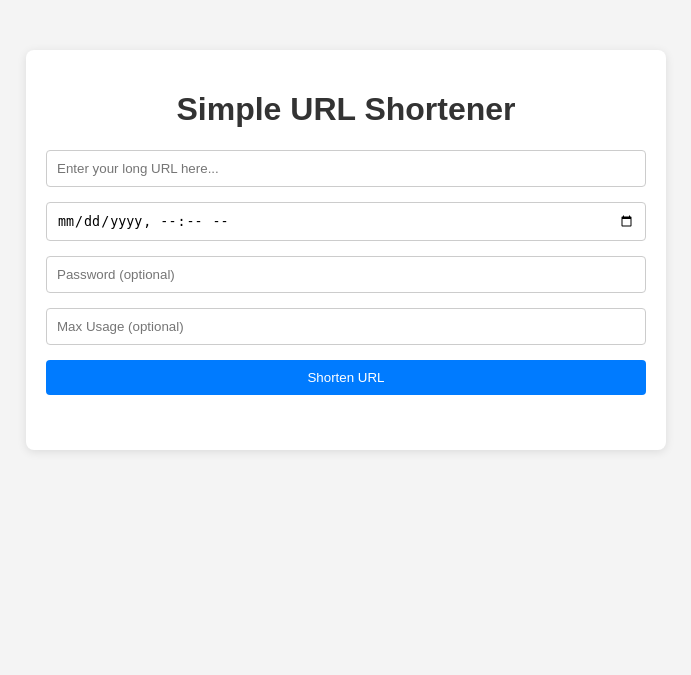
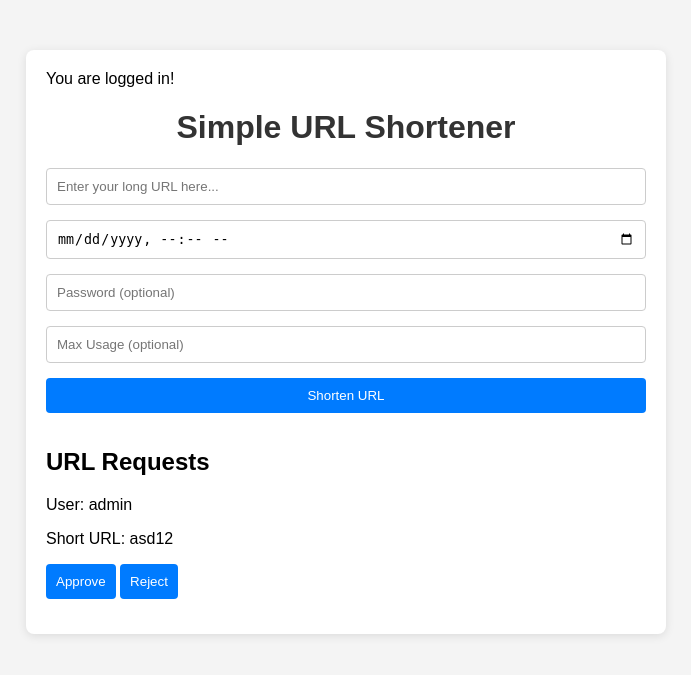
Before and after one commit to Nikolat27/UrlShortener_project, a Django app: page / in a window 1280 px wide. Shown: the top 675 px of the page, without its empty margins (294-985 px from the left). Run offline with Django 5.2, Linux system fonts and the light colour scheme; a user stored in the database is signed in; data comes from the database, SQL or seed files in the repository; both versions use the stored data as it was after the commit.

Commit message:
I added user approval and some other features almost 80% is finished

```diff
--- a/assets/js/script.js
+++ b/assets/js/script.js
@@ -1,4 +1,4 @@
-document.getElementById('url-form').addEventListener('submit', function(e) {
+document.getElementById('url-form').addEventListener('submit', function (e) {
     e.preventDefault();
 
     const longUrl = document.getElementById('long-url').value;
@@ -49,40 +49,67 @@ function createShortUrlDisplay(shortUrl, longUrl, expirationDate, password, maxU
     `;
 
     // Attach an event listener to the update button
-    urlDiv.querySelector('.update').addEventListener('click', function() {
-        openUpdateModal(longUrl, expirationDate, password, maxUsage);
+    urlDiv.querySelector('.update').addEventListener('click', function () {
+        openUpdateModal(shortUrl, longUrl, expirationDate, password, maxUsage);
     });
 
     shortenedUrlsDiv.appendChild(urlDiv);
 }
 
-function openUpdateModal(longUrl, expirationDate, password, maxUsage) {
-    // Set values in update form
-    document.getElementById('update-long-url').value = longUrl;
-    document.getElementById('update-expire-date').value = expirationDate;
-    document.getElementById('update-url-password').value = password;
-    document.getElementById('update-max-usage').value = maxUsage;
+function openUpdateModal(shortUrl, longUrl, expirationDate, password, maxUsage) {
+    // Fetch the updated data from the API (you might need to adjust the endpoint)
+    fetch(`/get_url_details/${shortUrl}/`) // Replace with your actual endpoint
+        .then(response => response.json())
+        .then(data => {
+            if (data.data) {
+                document.getElementById('shortUrl').value = data.data.shortened_url;
+                document.getElementById('update-long-url').value = data.data.long_url;
+                document.getElementById('update-expire-date').value = data.data.expiration_time; // Assuming your database stores expiration date as expiration_time
+                document.getElementById('update-url-password').value = data.data.password;
+                document.getElementById('update-max-usage').value = data.data.max_usage;
+                document.getElementById('update-modal').style.display = "block";
 
-    // Show modal
-    document.getElementById('update-modal').style.display = "block";
+                // Update UI after successful fetch
+                // Find the existing shortened URL element
+                const existingUrlDiv = document.querySelector('.shortened-url span:first-child b').textContent;
+                // Find the parent div
+                const parentDiv = existingUrlDiv.parentElement.parentElement;
+                // Delete the existing element
+                parentDiv.remove();
+                // Recreate the element with updated data
+                createShortUrlDisplay(
+                    data.data.shortened_url,
+                    data.data.long_url,
+                    data.data.expiration_time,
+                    data.data.password,
+                    data.data.max_usage
+                );
+            } else if (data.error) {
+                console.error('Error:', data.error);
+                // Display error message to the user
+            }
+        })
+        .catch(error => console.error('Error:', error));
 }
 
+
 // Close modal on clicking close button
-document.querySelector('.close').addEventListener('click', function() {
+document.querySelector('.close').addEventListener('click', function () {
     document.getElementById('update-modal').style.display = "none";
 });
 
 // Handle update form submission
-document.getElementById('update-form').addEventListener('submit', function(e) {
+document.getElementById('update-form').addEventListener('submit', function (e) {
     e.preventDefault();
 
+    const shortUrl = document.getElementById('shortUrl').value;
     const updatedLongUrl = document.getElementById('update-long-url').value;
     const updatedExpireDate = document.getElementById('update-expire-date').value;
     const updatedPassword = document.getElementById('update-url-password').value;
     const updatedMaxUsage = document.getElementById('update-max-usage').value; // Handle potential empty input
 
     // Send updated data to your API endpoint
-    fetch(`/update/${updatedLongUrl}/`, {
+    fetch(`/update/${shortUrl}/`, {
         method: 'PUT', // or PATCH depending on your API
         headers: {
             'Content-Type': 'application/json'
@@ -107,3 +134,134 @@ document.getElementById('update-form').addEventListener('submit', function(e) {
         })
         .catch(error => console.error('Error:', error));
 });
+
+
+// Function to handle password prompt
+function promptPassword(shortUrl) {
+    document.getElementById('password-modal').style.display = "block";
+    //  Attach the shortUrl to the submit button so it's available in the submitPassword function
+    document.querySelector('#password-modal button[onclick="submitPassword()"]').onclick = function() { submitPassword(shortUrl); };
+}
+
+// Function to submit the password
+function submitPassword(shortUrl) {
+    const password = document.getElementById('password-input').value;
+    console.log(password)
+    console.log(shortUrl)
+    fetch(`/validate-password/${shortUrl}/`, {
+        method: 'POST',
+        headers: {
+            'Content-Type': 'application/json'
+        },
+        body: JSON.stringify({
+            password: password
+        })
+    })
+        .then(response => response.json())
+        .then(data => {
+            if (data.success) {
+                window.location.href = data.redirect_url;
+            } else {
+                // Handle incorrect password
+                alert('Incorrect password!');
+            }
+        })
+        .catch(error => console.error('Error:', error));
+    closeModal();
+}
+
+// Function to close the modal
+function closeModal() {
+    document.getElementById('password-modal').style.display = "none";
+}
+
+// Function to handle approval requests
+function requestApproval(shortUrl) {
+    fetch(`/approve/${shortUrl}/`, {
+        method: 'POST',
+        headers: {
+            'Content-Type': 'application/json'
+        }
+    })
+        .then(response => response.json())
+        .then(data => {
+            if (data.success) {
+                // Display success message (or redirect to the original URL)
+                alert('URL approved!');
+            } else if (data.error) {
+                alert(data.error);
+            }
+        })
+        .catch(error => console.error('Error:', error));
+}
+
+// Function to fetch and display requests
+function fetchRequests() {
+    fetch('/pendingApproval_requests/') // Replace with your API endpoint
+        .then(response => response.json())
+        .then(requests => {
+            const requestsSection = document.getElementById('requests-section');
+            requestsSection.innerHTML = ''; // Clear existing requests
+
+            requests.forEach(request => {
+                const requestElement = document.createElement('div');
+                requestElement.innerHTML = `
+                    <p>User: ${request.user.username}</p>
+                    <p>Short URL: ${request.short_url}</p>
+                    <button class="approve-button" data-request-id="${request.id}">Approve</button>
+                    <button class="reject-button" data-request-id="${request.id}">Reject</button>
+                `;
+
+                // Attach event listeners to buttons
+                requestElement.querySelector('.approve-button').addEventListener('click', handleApprove);
+                requestElement.querySelector('.reject-button').addEventListener('click', handleReject);
+
+                requestsSection.appendChild(requestElement);
+            });
+        });
+}
+
+// Function to handle approval
+function handleApprove(event) {
+    const requestId = event.target.dataset.requestId;
+    fetch(`/approve/${requestId}/`, { // Update URL to your API endpoint
+        headers: {
+            'Content-Type': 'application/json'
+        }
+    })
+    .then(response => {
+        if (response.ok) {
+            // Update UI based on response (remove request, etc.)
+            event.target.parentElement.remove(); // Remove the request from the list
+            // You can add other updates as needed
+        } else {
+            // Handle error if approval fails
+            console.error('Error approving request:', response.status);
+        }
+    })
+    .catch(error => console.error('Error:', error));
+}
+
+// Function to handle rejection
+function handleReject(event) {
+    const requestId = event.target.dataset.requestId;
+    fetch(`/reject/${requestId}/`, { // Update URL to your API endpoint
+        headers: {
+            'Content-Type': 'application/json'
+        }
+    })
+    .then(response => {
+        if (response.ok) {
+            // Update UI based on response (remove request, etc.)
+            event.target.parentElement.remove(); // Remove the request from the list
+            // You can add other updates as needed
+        } else {
+            // Handle error if rejection fails
+            console.error('Error rejecting request:', response.status);
+        }
+    })
+    .catch(error => console.error('Error:', error));
+}
+
+// Call fetchRequests initially to load requests
+fetchRequests();
--- a/home_app/admin.py
+++ b/home_app/admin.py
@@ -3,3 +3,4 @@ from . import models
 # Register your models here.
 
 admin.site.register(models.Url)
+admin.site.register(models.ApprovalRequest)
--- a/home_app/templates/home_app/index.html
+++ b/home_app/templates/home_app/index.html
@@ -1,14 +1,21 @@
 {% load static %}
 <!DOCTYPE html>
 <html lang="en">
+
 <head>
     <meta charset="UTF-8">
     <meta name="viewport" content="width=device-width, initial-scale=1.0">
     <title>URL Shortener</title>
     <link rel="stylesheet" href="{% static "css/styles.css" %}">
 </head>
+
 <body>
     <div class="container">
+        {% if user.is_authenticated %}
+            <a>You are logged in!</a>
+        {% else %}
+            <a href="{% url "home_app:login_page" %}">Login Page</a>
+        {% endif %}
         <h1>Simple URL Shortener</h1>
         <form id="url-form">
             <input type="url" id="long-url" placeholder="Enter your long URL here..." required>
@@ -17,7 +24,7 @@
             <input type="number" id="max-usage" placeholder="Max Usage (optional)" min="1">
             <button type="submit">Shorten URL</button>
         </form>
-
+        <input type="hidden" name="shortUrl" id="shortUrl">
         <div id="shortened-urls" class="shortened-urls"></div>
 
         <!-- Modal for updating URL -->
@@ -34,8 +41,16 @@
                 </form>
             </div>
         </div>
+
+        <!-- Requests Section -->
+        <h2>URL Requests</h2>
+        <div id="requests-section">
+            <!-- This section will be populated dynamically by JavaScript -->
+        </div>
     </div>
 
     <script src="{% static "js/script.js" %}"></script>
 </body>
+
+
 </html>
--- a/home_app/urls.py
+++ b/home_app/urls.py
@@ -4,8 +4,15 @@ from django.urls import path
 app_name = "home_app"
 urlpatterns = [
     path("", views.home_page, name="main_page"),
+    path("login", views.login_page, name="login_page"),
+    path("<str:shorted_url>", views.redirect_view, name="redirect_view"),
+    path("validate-password/<str:shorted_url>/", views.validate_password, name="validate_password"),
+    path("pendingApproval_requests/", views.pendingApproval_requests, name="pendingApproval_requests"),
+    path("approve/<int:pk>/", views.approve_request, name="approve_request"),
+    path("reject/<int:pk>/", views.reject_request, name="reject_request"),
     path("create/", views.create, name="create"),
-    path("update/<str:shorted_url>", views.update_url, name="update_url"),
-    path("delete/<str:shorted_url>", views.delete_url, name="delete_url"),
+    path("update/<str:shorted_url>/", views.update_url, name="update_url"),
+    path("delete/<str:shorted_url>/", views.delete_url, name="delete_url"),
+    path("get_url_details/<str:shorted_url>/", views.get_url_details, name="delete_url"),
     path('get_urls/', views.get_user_urls, name='get_user_urls'),  # New endpoint for retrieving user's URLs
 ]
--- a/home_app/views.py
+++ b/home_app/views.py
@@ -1,13 +1,15 @@
-from django.shortcuts import render, get_object_or_404
+from django.shortcuts import render, get_object_or_404, redirect
 from django.views.decorators.csrf import csrf_exempt
+from django.contrib.auth import login, authenticate
 from django.contrib.auth.decorators import login_required
 from django.http import JsonResponse
 import json
 import string
 import random
 from django.http import HttpResponse
-from .models import Url
+from .models import Url, ApprovalRequest
 import redis
+from django.utils import timezone
 
 # Create your views here.
 
@@ -22,6 +24,104 @@ def home_page(request):
 
     return render(request, "home_app/index.html", context={"user_urls": user_urls})
 
+def redirect_view(request, shorted_url):
+    try:
+        url = Url.objects.get(short_url=shorted_url)
+    except Url.DoesNotExist:
+        return HttpResponse("This url doesnt exist!")
+
+    if url.max_usage and url.max_usage <= url.used_times:
+        return HttpResponse("This url Unfortunately has reached its maximum usage!")
+
+    if url.expiration_time and url.expiration_time > timezone.now():
+        return HttpResponse("This url has been expired!")
+
+    if url.requires_approval:
+        if not request.user.is_authenticated:
+            return redirect("home_app:login_page")
+        approval_request, created = ApprovalRequest.objects.get_or_create(
+            owner=url.user, user=request.user, url=url)
+        if approval_request.approved is False:
+            return HttpResponse("This url requires an approval, So pls w8 until the owner approve you request!")
+
+    if url.password:
+        return render(request, "home_app/password_prompt.html", context={"short_url": shorted_url})
+
+    return redirect(url.long_url)
+
+def login_page(request):
+    if request.method == "POST":
+        username = request.POST.get("username")
+        password = request.POST.get("password")
+
+        user = authenticate(username=username, password=password)
+        if user is not None:
+            login(request, user)
+            return redirect("home_app:main_page")
+        else:
+            return render(request, "home_app/login.html",
+                          {"error": "The provided credentials are wrong!",
+                           "username": username,
+                           "password": password})
+
+    return render(request, "home_app/login.html")
+
+@csrf_exempt
+def validate_password(request, shorted_url):
+    try:
+        url = Url.objects.get(short_url=shorted_url)
+    except Url.DoesNotExist:
+        return JsonResponse({'error': 'URL not found'}, status=404)
+
+    if url.password:
+        if request.method == "POST":
+            entered_password = json.loads(request.body).get("password")
+            if url.password == entered_password:
+                return JsonResponse({'success': True, 'redirect_url': url.long_url})
+            else:
+                return JsonResponse({'error': 'Incorrect password'}, status=400)
+        else:
+            return JsonResponse({'error': 'Invalid request'}, status=405)
+    else:
+        return JsonResponse({'error': 'URL is not password protected'}, status=400)
+
+def pendingApproval_requests(request):
+    user = request.user
+    requests = ApprovalRequest.objects.filter(owner=user)
+    response_data = []
+    for req in requests:
+        response_data.append({
+            'id': req.id,
+            'user': {
+                'username': req.user.username
+            },
+            'short_url': req.url.short_url
+        })
+
+    # Return the JSON response
+    return JsonResponse(response_data, safe=False)
+
+@login_required
+def approve_request(request, pk):
+    approval_request = get_object_or_404(ApprovalRequest, id=pk)
+
+    if request.user != approval_request.owner:
+        return HttpResponse("You have to be the owner of the url")
+
+    approval_request.approved = True
+    approval_request.save()
+    return HttpResponse("OK")
+
+@login_required
+def reject_request(request, pk):
+    approval_request = get_object_or_404(ApprovalRequest, id=pk)
+
+    if request.user != approval_request.owner:
+        return HttpResponse("You have to be the owner of the url")
+
+    approval_request.approved = False
+    approval_request.save()
+    return HttpResponse("OK")
 
 @csrf_exempt
 def create(request):
@@ -86,9 +186,29 @@ def url_shortener(length):
 
     return "".join(new_url)
 
+@csrf_exempt
+def get_url_details(request, shorted_url):
+    if request.method == "GET":
+        try:
+            url_obj = Url.objects.get(short_url=shorted_url)
+        except Url.DoesNotExist:
+            return JsonResponse({"error": "URL not found"}, status=404)
+
+        return JsonResponse({
+            "data": {
+                "shortened_url": url_obj.short_url,
+                "long_url": url_obj.long_url,
+                "expiration_time": url_obj.expiration_time,
+                "password": url_obj.password,
+                "max_usage": url_obj.max_usage
+            }
+        })
+    else:
+        return JsonResponse({"error": "Method not allowed"}, status=405)
+
 
 @csrf_exempt
-def update_url(request, short_url):
+def update_url(request, shorted_url):
     if request.method == "PUT":
         data = json.loads(request.body)
         updated_long_url = data.get("updatedLongUrl")
@@ -97,9 +217,13 @@ def update_url(request, short_url):
         updated_max_usage = data.get("updatedMaxUsage")
 
         try:
-            url_obj = Url.objects.get(short_url=short_url)
+            url_obj = Url.objects.get(short_url=shorted_url)
         except Url.DoesNotExist:
             return JsonResponse({"error": "URL not found"}, status=404)
+
+        updated_expiration_date = None if not updated_expiration_date else updated_expiration_date
+        updated_password = None if not updated_password else updated_password
+        updated_max_usage = None if not updated_max_usage else updated_max_usage
 
         if updated_long_url:
             url_obj.long_url = updated_long_url
@@ -117,8 +241,7 @@ def update_url(request, short_url):
         return JsonResponse({"error": "Method not allowed"}, status=405)
 
 
-
-def delete_url(request, shorted_url):
+def delete_url(shorted_url):
     instance = get_object_or_404(Url, short_url=shorted_url)
     instance.delete()
     return JsonResponse({"data": "Url deleted successfully!"})
```
Also changed, not shown: home_app/models.py (+13 -0 lines), home_app/templates/home_app/login.html (added, +61 -0 lines), home_app/templates/home_app/password_prompt.html (added, +13 -0 lines), db.sqlite3, home_app/migrations/0004_url_used_times.py (added), home_app/migrations/0005_url_approved_url_requires_approval.py (added), home_app/migrations/0006_remove_url_approved_url_created_at_approvalrequest.py (added), home_app/migrations/0007_approvalrequest_owner_alter_approvalrequest_user.py (added), home_app/migrations/0008_alter_approvalrequest_approved.py (added). Lines whose indentation alone changed are shown as unchanged.
